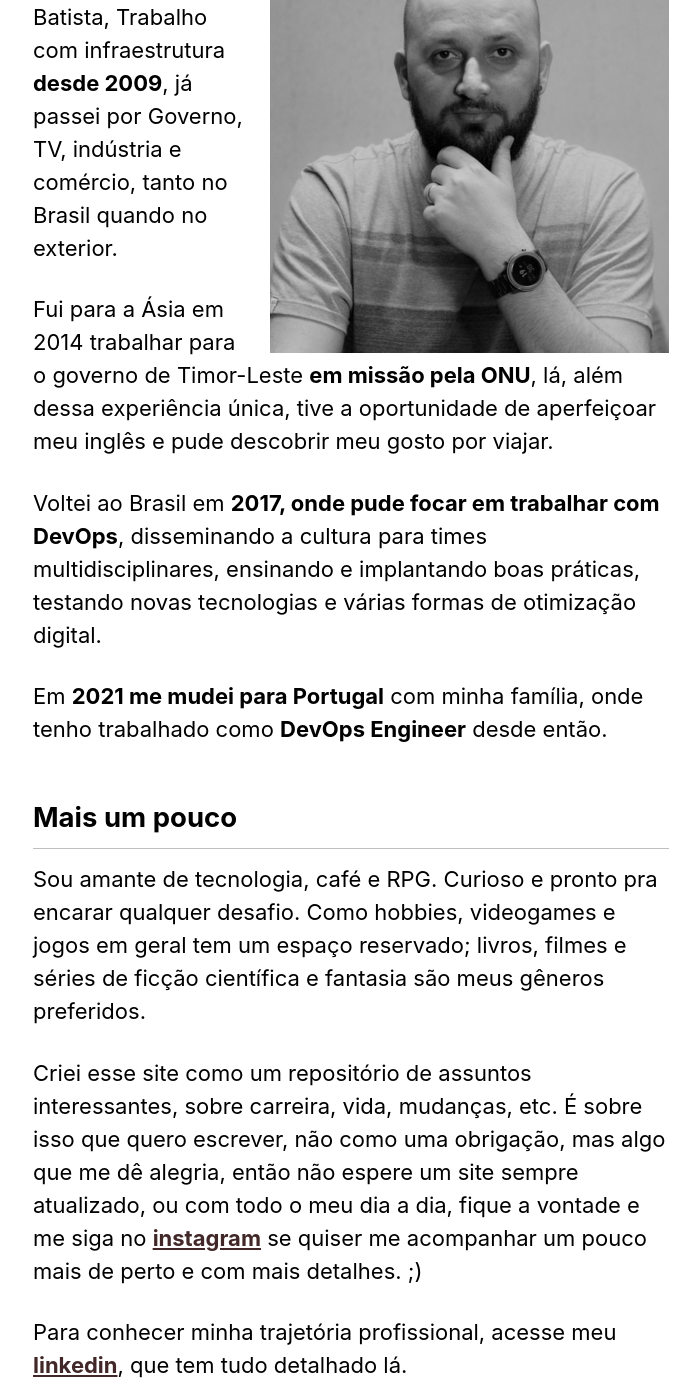
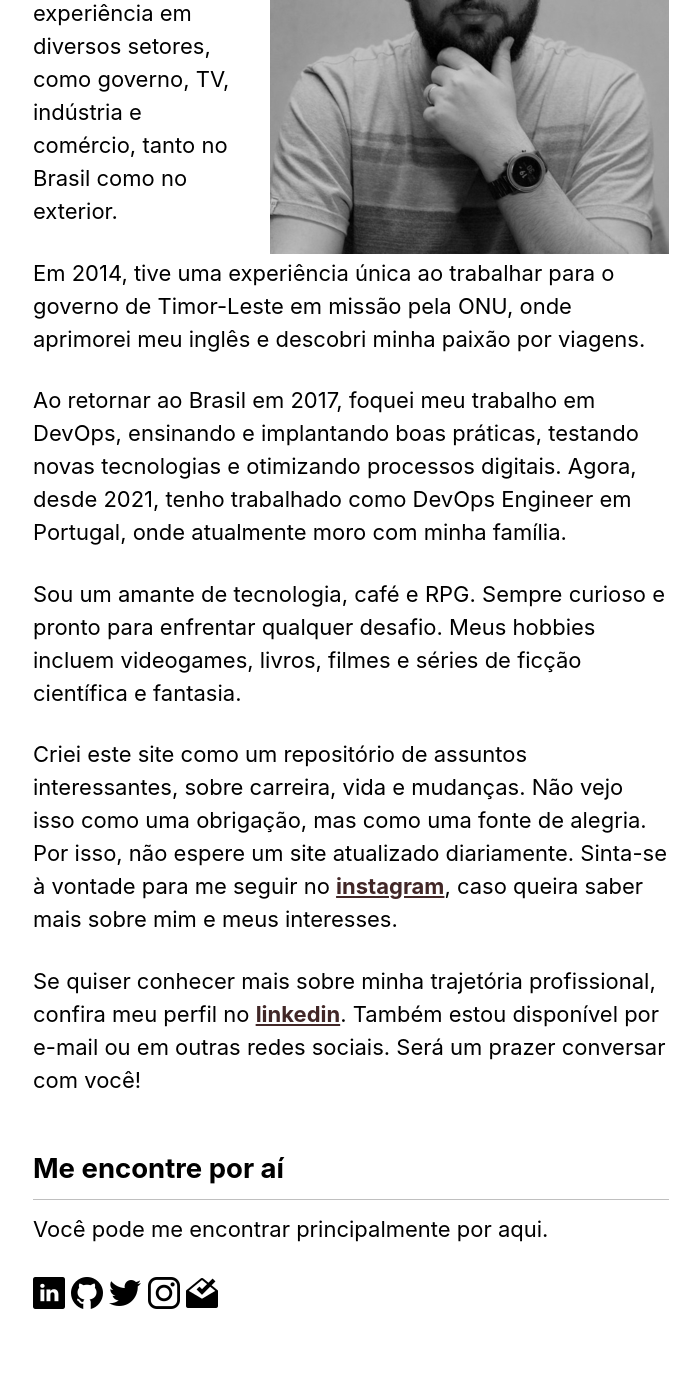
Before and after one commit to zenatuz/site, a Jekyll site: the page built from _pages/sobre.md, in a window 1280 px wide and 1400 px high, scrolled down 701 px. Shown: the whole window, without its empty margins (289-989 px from the left). Built offline with Jekyll 4.4.1, drawn with Linux system fonts in a browser that asks for light colours; cached includes are drawn as plain includes; nearby versions of some CDN libraries; some of the changed text lies outside the part shown.

Commit message:
update about page

```diff
--- a/_pages/sobre.md
+++ b/_pages/sobre.md
@@ -11,31 +11,23 @@ header:
     image_description: Photo by rawpixel.com on Unsplash
 ---
 # Sobre mim
-<!-- Nunca fui muito bom pra falar sobre a minha própria pessoa, mas tenho aprendido de um tempo pra cá, então vamos lá. -->
 
-## Timeline
 ![Renato Batista](/assets/images/authors/renato_batista_400px.jpg){: .align-right}
 
-Me chamo Renato Batista, Trabalho com infraestrutura **desde 2009**, já passei por Governo, TV, indústria e comércio, tanto no Brasil quando no exterior.
+Olá, eu sou o Renato Batista, e trabalho com infraestrutura desde 2009. Tenho experiência em diversos setores, como governo, TV, indústria e comércio, tanto no Brasil como no exterior.
 
-Fui para a Ásia em 2014 trabalhar para o governo de Timor-Leste **em missão pela ONU**, lá, além dessa experiência única, tive a oportunidade de aperfeiçoar meu inglês e pude descobrir meu gosto por viajar.
+Em 2014, tive uma experiência única ao trabalhar para o governo de Timor-Leste em missão pela ONU, onde aprimorei meu inglês e descobri minha paixão por viagens.
 
-Voltei ao Brasil em **2017, onde pude focar em trabalhar com DevOps**, disseminando a cultura para times multidisciplinares, ensinando e implantando boas práticas, testando novas tecnologias e várias formas de otimização digital.
+Ao retornar ao Brasil em 2017, foquei meu trabalho em DevOps, ensinando e implantando boas práticas, testando novas tecnologias e otimizando processos digitais. Agora, desde 2021, tenho trabalhado como DevOps Engineer em Portugal, onde atualmente moro com minha família.
 
-Em **2021 me mudei para Portugal** com minha família, onde tenho trabalhado como **DevOps Engineer** desde então.
+Sou um amante de tecnologia, café e RPG. Sempre curioso e pronto para enfrentar qualquer desafio. Meus hobbies incluem videogames, livros, filmes e séries de ficção científica e fantasia.
 
-## Mais um pouco
-Sou amante de tecnologia, café e RPG. Curioso e pronto pra encarar qualquer desafio.
-Como hobbies, videogames e jogos em geral tem um espaço reservado; livros, filmes e séries de ficção científica e fantasia são meus gêneros preferidos.
+Criei este site como um repositório de assuntos interessantes, sobre carreira, vida e mudanças. Não vejo isso como uma obrigação, mas como uma fonte de alegria. Por isso, não espere um site atualizado diariamente. Sinta-se à vontade para me seguir no [**instagram**](https://instagram.com/zenatuz), caso queira saber mais sobre mim e meus interesses.
 
-Criei esse site como um repositório de assuntos interessantes, sobre carreira, vida, mudanças, etc. É sobre isso que quero escrever, não como uma obrigação, mas algo que me dê alegria, então não espere um site sempre atualizado, ou com todo o meu dia a dia, fique a vontade e me siga no [**instagram**](https://instagram.com/zenatuz) se quiser me acompanhar um pouco mais de perto e com mais detalhes. ;)
 
-Para conhecer minha trajetória profissional, acesse meu [**linkedin**](https://linkedin.com/in/zenatuz), que tem tudo detalhado lá.
+Se quiser conhecer mais sobre minha trajetória profissional, confira meu perfil no [**linkedin**](https://linkedin.com/in/zenatuz). Também estou disponível por e-mail ou em outras redes sociais. Será um prazer conversar com você!
 
 ## Me encontre por aí
-Você pode me encontrar nestes serviços ou por e-mail.
+Você pode me encontrar principalmente por aqui.
 
 [![image](/assets/images/icons/32px/linkedin.png)](https://linkedin.com/in/zenatuz)  [![image](/assets/images/icons/32px/github.png)](https://github.com/zenatuz)  [![image](/assets/images/icons/32px/twitter.png)](https://twitter.com/zenatuz)  [![image](/assets/images/icons/32px/instagram.png)](https://instagram.com/zenatuz)  [![image](/assets/images/icons/32px/inbox.png)](mailto:contato@renatobatista.com.br)
-
-<!--
-[![image](/assets/images/icons/32px/youtube.png)](https://www.youtube.com/channel/UCmG0lv_84y5DNye2AAMyUsQ/featured)   -->
```
